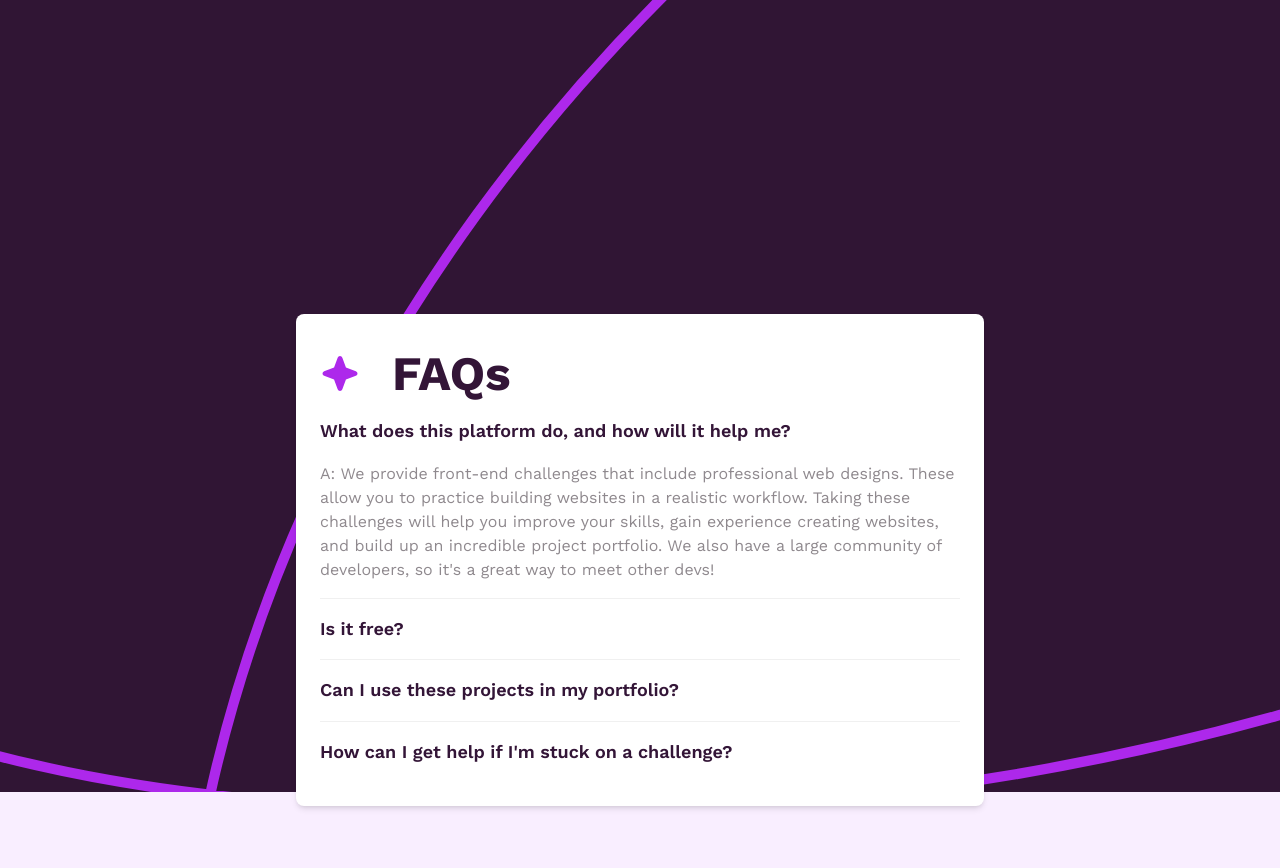
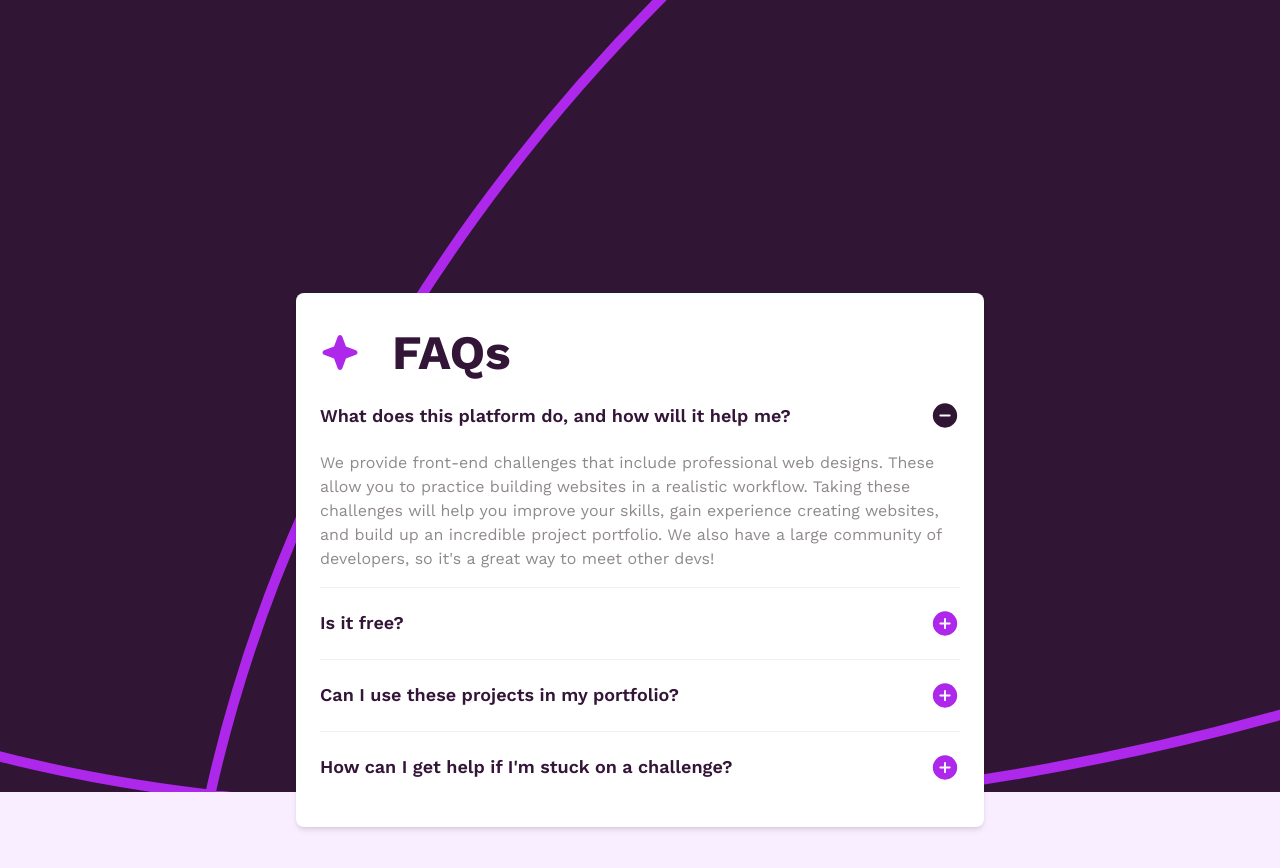
Before and after one commit to jessiicacmoore/fem_faq-accordion, a React (Vite) app: page / in a window 1280 px wide. Both pictures are taken after a click on the button "What does this platform do, and how will it help me?". Shown: the top 868 px of the page. Built offline with nearby package versions, Linux system fonts and the light colour scheme.

Commit message:
:recycle: Refactor Accordion Item into separate components

```diff
--- a/src/App.tsx
+++ b/src/App.tsx
@@ -2,7 +2,7 @@ import { createGlobalStyle, ThemeProvider } from 'styled-components';
 import { theme } from './theme/theme';
 import Container from './components/Container';
 import Title from './components/Title';
-import QuestionAccordionList from './components/QuestionAccordionList';
+import Accordion from './components/Accordion';
 
 const GlobalStyles = createGlobalStyle`
   body {
@@ -30,7 +30,7 @@ function App() {
         <Title>
           FAQs<span className="sr-only"> (Frequently Asked Questions)</span>
         </Title>
-        <QuestionAccordionList />
+        <Accordion />
       </Container>
     </ThemeProvider>
   );
--- a/src/components/QuestionAccordionList.tsx
+++ b/src/components/Accordion.tsx
@@ -1,5 +1,5 @@
 import styled from 'styled-components';
-import QuestionAccordionItem from './QuestionAccordionItem';
+import AccordionItem from './AccordionItem';
 import { QUESTIONS, Question as QuestionType } from '../constants/questions';
 
 const StyledList = styled.ul`
@@ -7,14 +7,14 @@ const StyledList = styled.ul`
   padding: 0;
 `;
 
-function QuestionAccordionList() {
+function Accordion() {
   return (
     <StyledList>
       {QUESTIONS.map((item: QuestionType) => (
-        <QuestionAccordionItem question={item} key={item.id} />
+        <AccordionItem question={item} key={item.id} />
       ))}
     </StyledList>
   );
 }
 
-export default QuestionAccordionList;
+export default Accordion;
--- /dev/null
+++ b/src/components/AccordionButton.tsx
@@ -0,0 +1,47 @@
+import styled from 'styled-components';
+import plusIcon from '../assets/icon-plus.svg';
+import minusIcon from '../assets/icon-minus.svg';
+
+type AccordionButtonProps = {
+  toggleAccordion: () => void;
+  controls: string;
+  isOpen: boolean;
+  text: string;
+};
+
+const StyledAccordionButton = styled.button`
+  width: 100%;
+  display: flex;
+  gap: 2rem;
+  justify-content: space-between;
+  align-items: center;
+  margin: 0;
+  padding: 0;
+  background: none;
+  border: none;
+  text-align: left;
+  font-weight: ${({ theme }) => theme.font.weightAccordionButton};
+  font-size: ${({ theme }) => theme.font.sizeAccordionButton};
+  color: ${({ theme }) => theme.colors.text};
+`;
+
+function AccordionButton({
+  toggleAccordion,
+  controls,
+  isOpen,
+  text,
+}: AccordionButtonProps) {
+  const icon = isOpen ? minusIcon : plusIcon;
+  return (
+    <StyledAccordionButton
+      onClick={toggleAccordion}
+      aria-controls={controls}
+      aria-expanded={isOpen}
+    >
+      <span>{text}</span>
+      <img src={icon} alt="" aria-hidden="true" />
+    </StyledAccordionButton>
+  );
+}
+
+export default AccordionButton;
--- /dev/null
+++ b/src/components/AccordionItem.tsx
@@ -0,0 +1,41 @@
+import { useState } from 'react';
+import styled from 'styled-components';
+import AccordionButton from './AccordionButton';
+import AccordionPanel from './AccordionPanel';
+import { Question as QuestionType } from '../constants/questions';
+
+type AccordionItemProps = {
+  question: QuestionType;
+};
+
+const StyledAccordionItem = styled.li`
+  & + li {
+    border-top: ${({ theme }) => `1px solid ${theme.colors.lightGray}`};
+  }
+`;
+
+function AccordionItem({
+  question: { id, question, answer },
+}: AccordionItemProps) {
+  const [isOpen, setIsOpen] = useState(false);
+  const headingId = `question${id}-heading`;
+  const contentId = `question${id}-content`;
+
+  const toggleAccordion = () => setIsOpen((prev) => !prev);
+
+  return (
+    <StyledAccordionItem>
+      <h2 id={headingId}>
+        <AccordionButton
+          toggleAccordion={toggleAccordion}
+          isOpen={isOpen}
+          controls={contentId}
+          text={question}
+        />
+      </h2>
+      <AccordionPanel id={contentId} labelledBy={headingId} isOpen={isOpen} text={answer} />
+    </StyledAccordionItem>
+  );
+}
+
+export default AccordionItem;
--- /dev/null
+++ b/src/components/AccordionPanel.tsx
@@ -0,0 +1,29 @@
+import styled from 'styled-components';
+
+type AccordionPanelProps = {
+  id: string;
+  labelledBy: string;
+  isOpen: boolean;
+  text: string;
+};
+
+const StyledAccordionPanel = styled.div<{ $isOpen: boolean }>`
+  display: ${({ $isOpen }) => ($isOpen ? 'block' : 'none')};
+  color: ${({ theme }) => theme.colors.gray};
+  line-height: 1.5;
+`;
+
+function AccordionPanel({ id, labelledBy, isOpen, text }: AccordionPanelProps) {
+  return (
+    <StyledAccordionPanel
+      id={id}
+      aria-labelledby={labelledBy}
+      role="region"
+      $isOpen={isOpen}
+    >
+      <p>{text}</p>
+    </StyledAccordionPanel>
+  );
+}
+
+export default AccordionPanel;
--- a/src/components/QuestionAccordionItem.tsx
+++ /dev/null
@@ -1,57 +0,0 @@
-import { useState } from 'react';
-import styled from 'styled-components';
-import { Question as QuestionType } from '../constants/questions';
-
-const StyledAccordionItem = styled.li`
-  & + li {
-    border-top: ${({ theme }) => `1px solid ${theme.colors.lightGray}`};
-  }
-`;
-
-const StyledAccordionButton = styled.button`
-  display: block;
-  margin: 0;
-  padding: 0;
-  background: none;
-  border: none;
-  text-align: left;
-  font-weight: ${({ theme }) => theme.font.weightAccordionButton};
-  font-size: ${({ theme }) => theme.font.sizeAccordionButton};
-  color: ${({ theme }) => theme.colors.text};
-`;
-
-const StyledAccordionPanel = styled.div<{ $isOpen: boolean }>`
-  display: ${({ $isOpen }) => ($isOpen ? 'block' : 'none')};
-  color: ${({ theme }) => theme.colors.gray};
-  line-height: 1.5;
-`;
-
-function QuestionAccordionItem({ question }: { question: QuestionType }) {
-  const [isOpen, setIsOpen] = useState(false);
-  const headingId = `question${question.id}-heading`;
-  const contentId = `question${question.id}-content`;
-
-  return (
-    <StyledAccordionItem>
-      <h2 id={headingId}>
-        <StyledAccordionButton
-          onClick={() => setIsOpen((prev) => !prev)}
-          aria-controls={contentId}
-          aria-expanded={isOpen}
-        >
-          <span>{question.question}</span>
-        </StyledAccordionButton>
-      </h2>
-      <StyledAccordionPanel
-        id={contentId}
-        aria-labelledby={headingId}
-        role="region"
-        $isOpen={isOpen}
-      >
-        <p>A: {question.answer}</p>
-      </StyledAccordionPanel>
-    </StyledAccordionItem>
-  );
-}
-
-export default QuestionAccordionItem;
```
